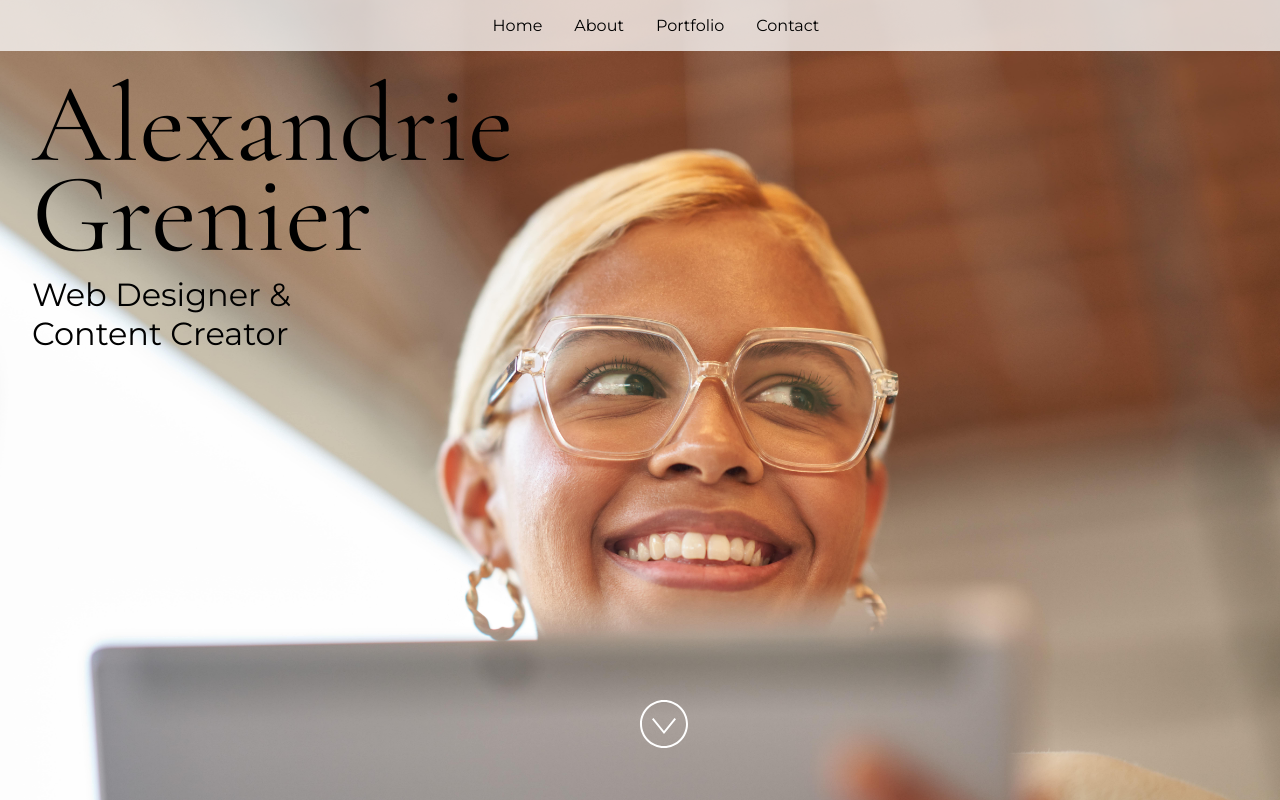
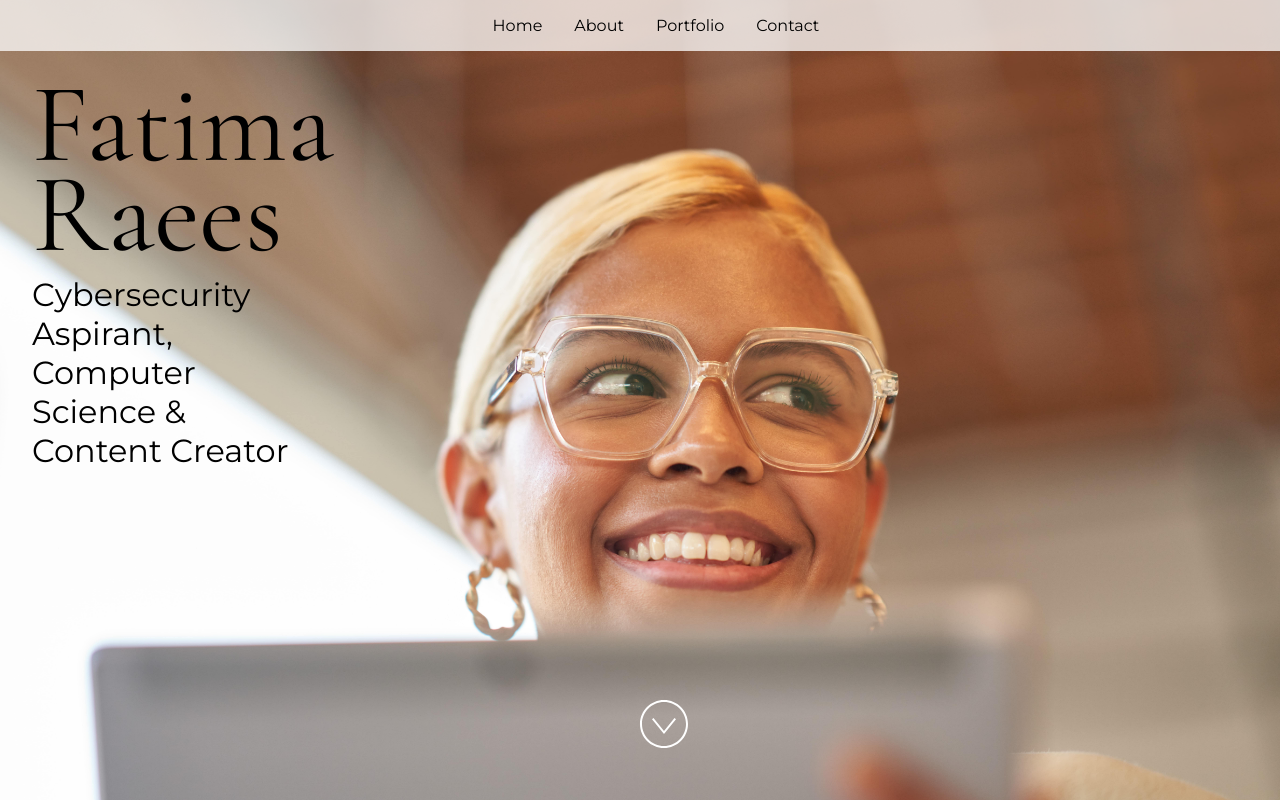
Before and after one commit to FatimaMano/PortfolioWebsite, a React (Vite) app: page / in a window 1280 px wide. Built offline with nearby package versions, Linux system fonts and the light colour scheme.

Commit message:
Making Change in the About Page

```diff
--- a/src/App.jsx
+++ b/src/App.jsx
@@ -24,15 +24,15 @@ import "./styles.css";
  * If you don't have one of the social sites listed, leave it as an empty string.
  */
 const siteProps = {
-  name: "Alexandrie Grenier",
-  title: "Web Designer & Content Creator",
-  email: "alex@example.com",
-  gitHub: "microsoft",
-  instagram: "microsoft",
-  linkedIn: "satyanadella",
-  medium: "",
-  twitter: "microsoft",
-  youTube: "Code",
+  name: "Fatima Raees",
+  title: "Cybersecurity Aspirant, Computer Science & Content Creator",
+  email: "fr141277@gmail.com",
+  gitHub: "FatimaRaees",
+  instagram: "Fatima_mano_offical",
+  linkedIn: "Fatima Raees",
+  medium: "Fatima Raees.",
+  twitter: "",
+  youTube: "Be Productive with Fatima",
 };
 
 const primaryColor = "#4E567E";
```
